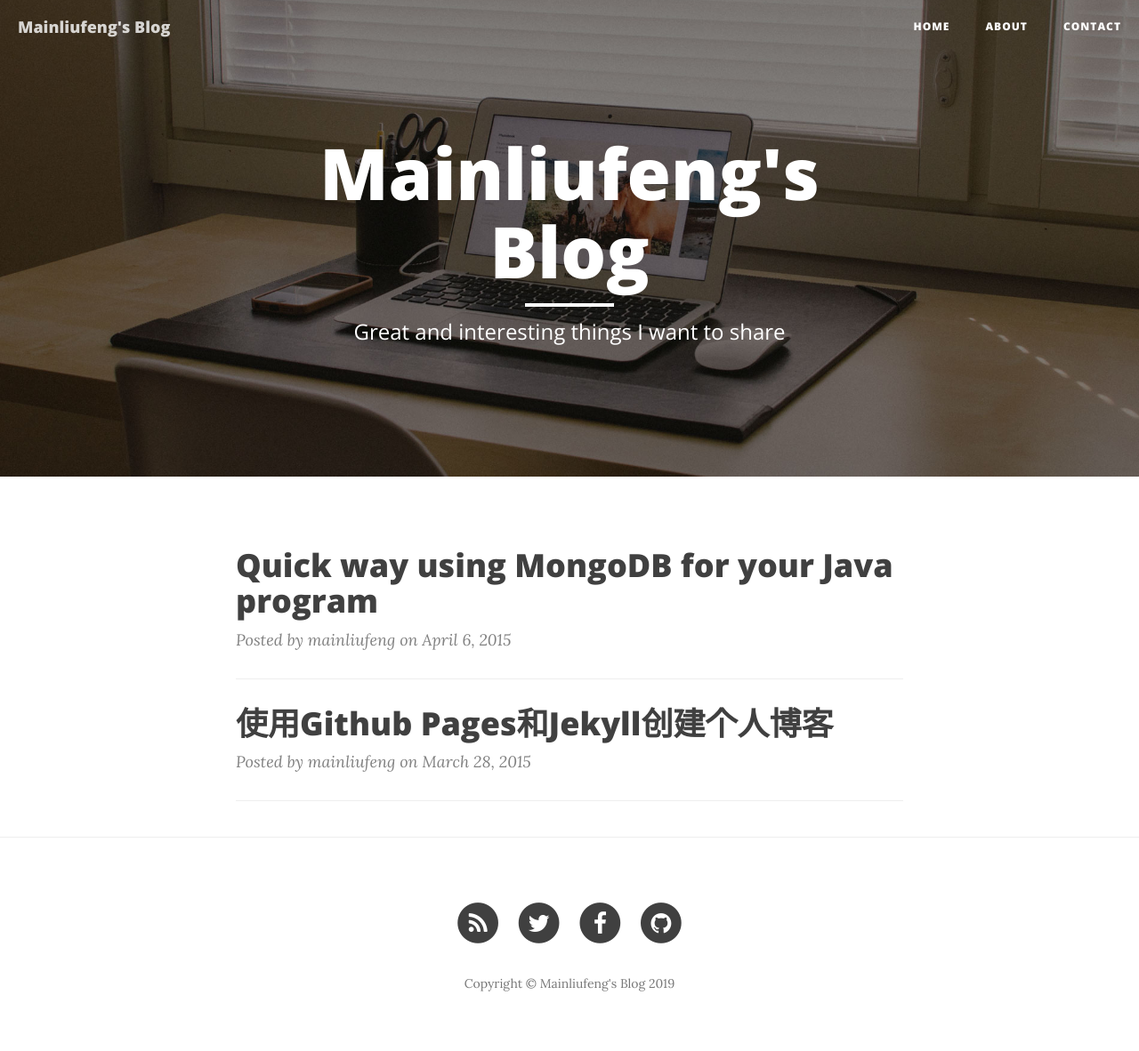
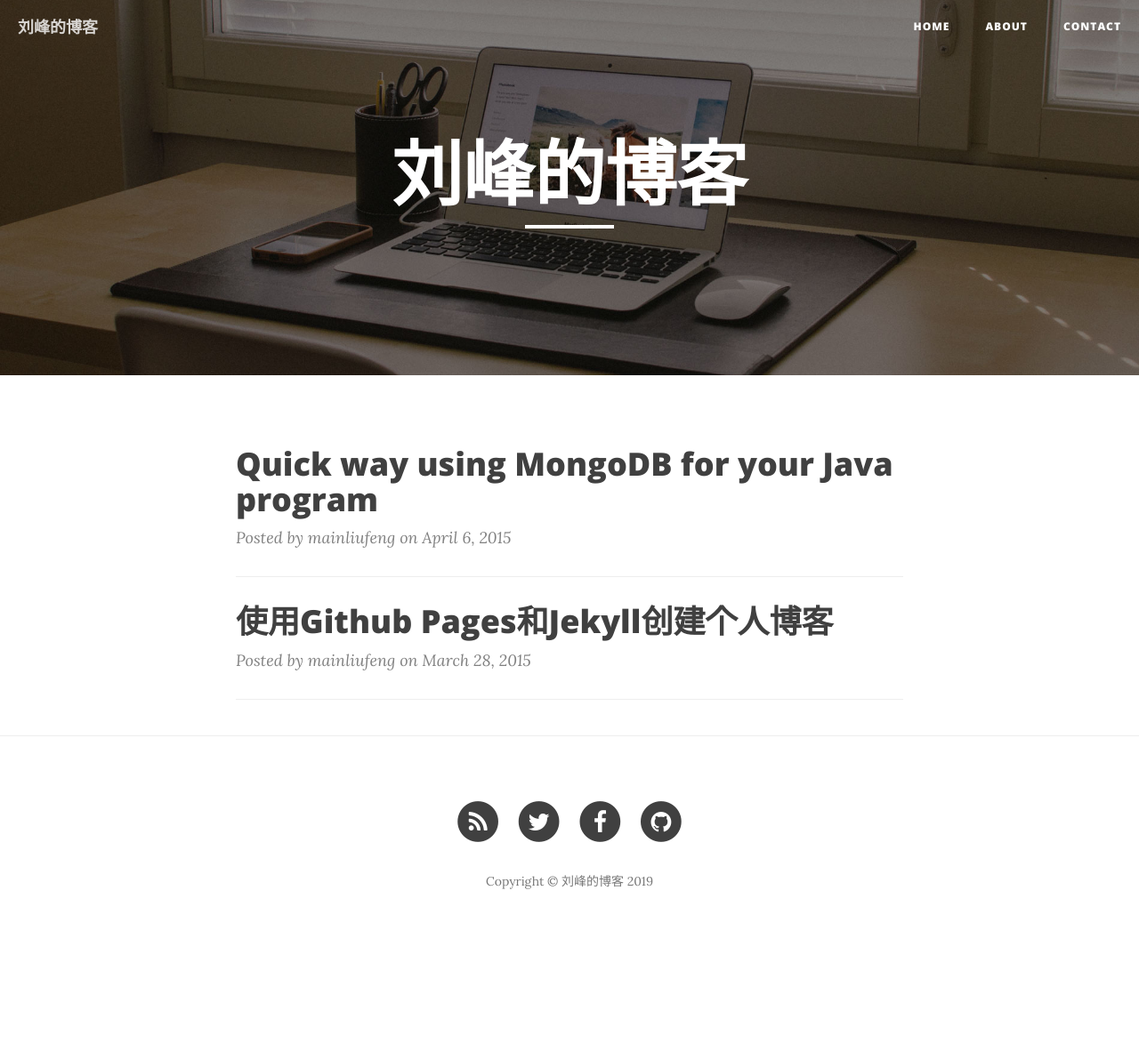
Before and after one commit to mainliufeng/Blog, a Jekyll site: the page built from index.html, in a window 1280 px wide. Shown: the whole page at 89% size. Built offline with Jekyll 4.4.1, drawn with Linux system fonts in a browser that asks for light colours; nearby versions of some CDN libraries; the list of posts is cut into pages by our own code; after the commit the page ends 1067 px from its top, so only the background shows below that.

Commit message:
改为中文标题

```diff
--- a/_config.yml
+++ b/_config.yml
@@ -1,12 +1,12 @@
 # Site settings
-title: "Mainliufeng's Blog"
+title: "刘峰的博客"
 header-img: img/home-bg.jpg
 email: mainliufeng@gmail.com
-description: "Mainliufeng's Blog"
+description: "刘峰的博客"
 # baseurl: "/Blog"
 # url: "http://yourdomain.com"
 twitter_username: mainliufeng
-github_username: "Liu-Feng"
+github_username: "mainliufeng"
 facebook_username: mainliufeng
 
 # Build settings
--- a/index.html
+++ b/index.html
@@ -1,6 +1,6 @@
 ---
 layout: page
-description: "Great and interesting things I want to share"
+description: ""
 ---
 
 {% for post in paginator.posts %}
```
Also changed, not shown: README.md.
